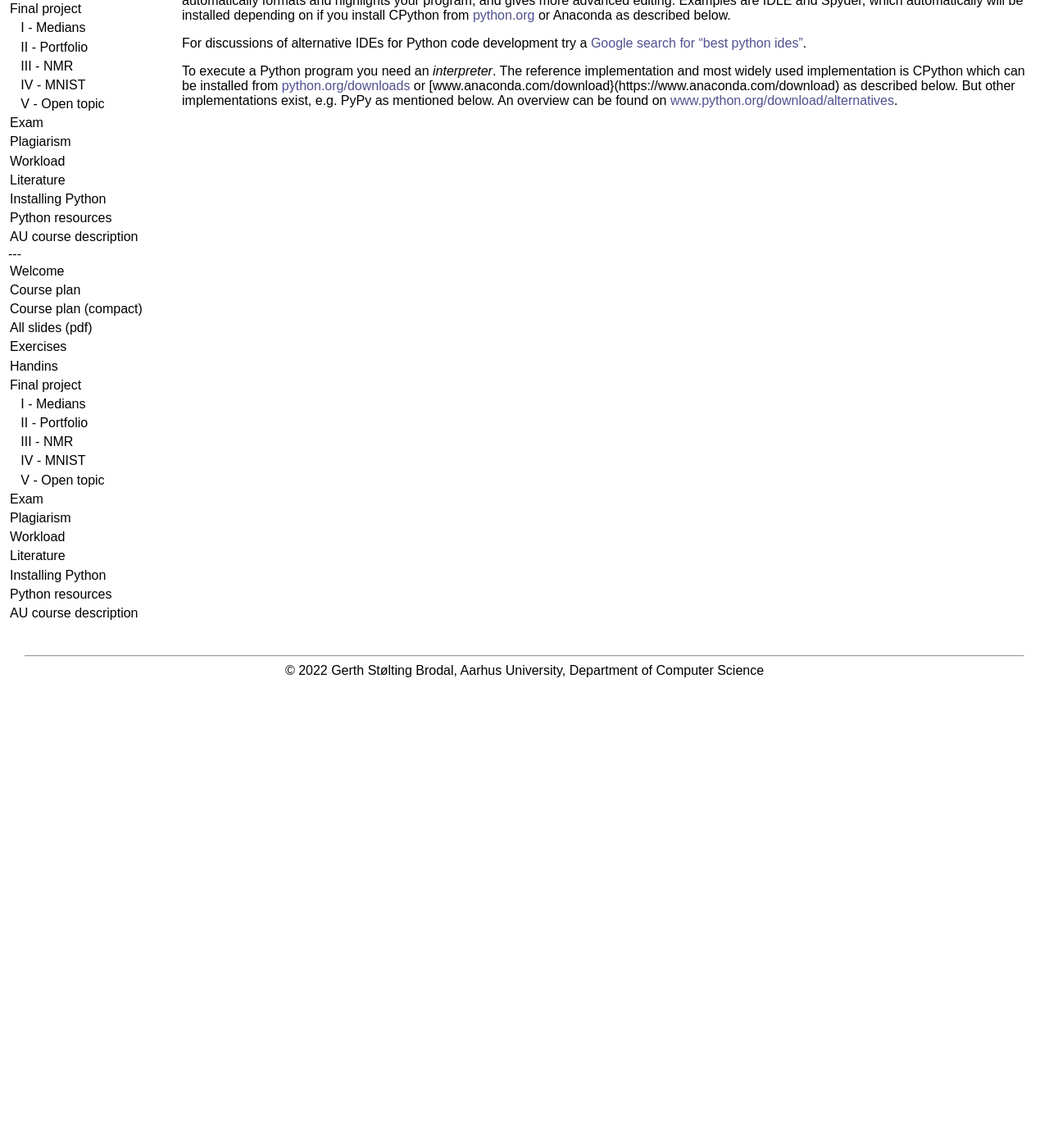
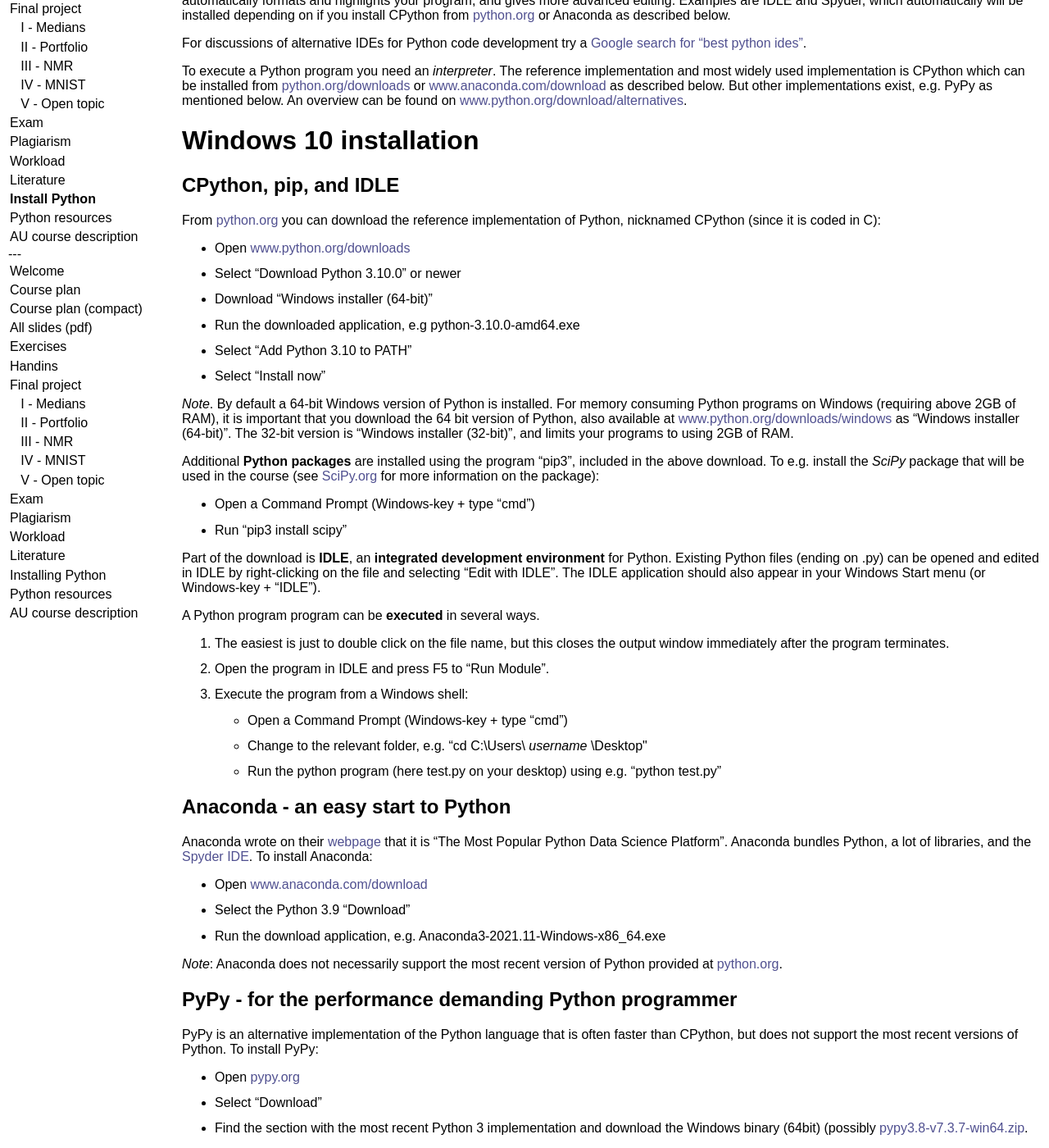
Before and after one commit to gsbrodal/gsbrodal.github.io, a Jekyll site: the page built from ipsa/install.md, in a window 1280 px wide and 1400 px high, scrolled down 271 px. Shown: the whole window at 82% size. Built offline with Jekyll 4.4.1, drawn with Linux system fonts in a browser that asks for light colours; our own code applies the rules of GitHub Pages for plain Markdown files; before the commit the page ends 1128 px from its top, so only the background shows below that; some of the changed text lies outside the part shown.

Commit message:
python install markdown files

```diff
--- a/_config.yml
+++ b/_config.yml
@@ -10,15 +10,15 @@
     url: welcome
   - title: "Course plan"
     url: plan
-  - title: Course plan (compact)
+  - title: "Course plan (compact)"
     url: plan_compact
-  - title: All slides (pdf)
+  - title: "All slides (pdf)"
     url: slides/all_slides.pdf
-  - title: Exercises
+  - title: "Exercises"
     url: exercises
-  - title: Handins
-    url: handings
-  - title: Final project
+  - title: "Handins"
+    url: handins
+  - title: "Final project"
     url: project
   - title: "&nbsp;&nbsp;&nbsp;I - Medians"
     url: project-1-medians
@@ -30,17 +30,17 @@
     url: project-4-mnist
   - title: "&nbsp;&nbsp;&nbsp;V - Open topic"
     url: project-5-open-topic
-  - title: Exam
+  - title: "Exam"
     url: exam
-  - title: Plagiarism
+  - title: "Plagiarism"
     url: plagiarism
-  - title: Workload
+  - title: "Workload"
     url: workload
-  - title: Literature
+  - title: "Literature"
     url: literature
-  - title: Installing Python
-    url: installing
-  - title: Python resources
+  - title: "Install Python"
+    url: install
+  - title: "Python resources"
     url: resources
-  - title: AU course description
+  - title: "AU course description"
     url: https://kursuskatalog.au.dk/en/course/117934/
--- a/ipsa/exercises.html
+++ b/ipsa/exercises.html
@@ -1,7 +1,7 @@
 <html>
 <head>
 <title>Exercises</title>
-<link href="ipsa.css" type=text/css rel=stylesheet>
+<link href="style.css" type=text/css rel=stylesheet>
 </head>
 <body>
 <p>
--- a/ipsa/install.md
+++ b/ipsa/install.md
@@ -6,4 +6,65 @@
 
 For discussions of alternative IDEs for Python code development try a [Google search for "best python ides"](https://www.google.com/search?q=best+python+ides&oq=best+python+ides).
 
-To execute a Python program you need an _interpreter_. The reference implementation and most widely used implementation is CPython which can be installed from [python.org/downloads](https://www.python.org/downloads) or [www.anaconda.com/download}(https://www.anaconda.com/download) as described below. But other implementations exist, e.g. PyPy as mentioned below. An overview can be found on [www.python.org/download/alternatives](https://www.python.org/download/alternatives).
+To execute a Python program you need an _interpreter_. The reference implementation and most widely used implementation is CPython which can be installed from [python.org/downloads](https://www.python.org/downloads) or [www.anaconda.com/download](https://www.anaconda.com/download) as described below. But other implementations exist, e.g. PyPy as mentioned below. An overview can be found on [www.python.org/download/alternatives](https://www.python.org/download/alternatives).
+
+# Windows 10 installation
+
+## CPython, pip, and IDLE
+
+From [python.org](https://www.python.org/downloads) you can download the reference implementation of Python, nicknamed CPython (since it is coded in C):
+
+* Open [www.python.org/downloads](https://www.python.org/downloads)
+* Select "Download Python 3.10.0" or newer
+* Download "Windows installer (64-bit)"
+* Run the downloaded application, e.g python-3.10.0-amd64.exe
+* Select "Add Python 3.10 to PATH"
+* Select "Install now"
+
+_Note_. By default a 64-bit Windows version of Python is installed. For memory consuming Python programs on Windows (requiring above 2GB of RAM), it is important that you download the 64 bit version of Python, also available at [www.python.org/downloads/windows](https://www.python.org/downloads/windows) as "Windows installer (64-bit)". The 32-bit version is "Windows installer (32-bit)", and limits your programs to using 2GB of RAM.
+
+Additional **Python packages** are installed using the program "pip3", included in the above download. To e.g. install the _SciPy_ package that will be used in the course (see [SciPy.org](https://www.scipy.org) for more information on the package):
+
+* Open a Command Prompt (Windows-key + type "cmd")
+* Run "pip3 install scipy"
+
+Part of the download is **IDLE**, an **integrated development environment** for Python. Existing Python files (ending on .py) can be opened and edited in IDLE by right-clicking on the file and selecting "Edit with IDLE". The IDLE application should also appear in your Windows Start menu (or Windows-key + "IDLE").
+
+A Python program program can be **executed** in several ways.
+
+1. The easiest is just to double click on the file name, but this closes the output window immediately after the program terminates.
+2. Open the program in IDLE and press F5 to "Run Module".
+3. Execute the program from a Windows shell:
+    - Open a Command Prompt (Windows-key + type "cmd")
+    - Change to the relevant folder, e.g. "cd C:\Users\ _username_ \Desktop\"
+    - Run the python program (here test.py on your desktop) using e.g. "python test.py"
+
+## Anaconda - an easy start to Python
+
+Anaconda wrote on their [webpage](https://www.anaconda.com) that it is "The Most Popular Python Data Science Platform". Anaconda bundles Python, a lot of libraries, and the [Spyder IDE](https://github.com/spyder-ide). To install Anaconda:
+
+* Open [www.anaconda.com/download](https://www.anaconda.com/download)
+* Select the Python 3.9 "Download"
+* Run the download application,	e.g. Anaconda3-2021.11-Windows-x86_64.exe
+
+_Note_: Anaconda does not necessarily support the most recent version of Python provided at [python.org](https://www.python.org).
+
+## PyPy - for the performance demanding Python programmer
+
+PyPy is an alternative implementation of the Python language that is often faster than CPython, but does not support the most recent versions of Python. To install PyPy:
+
+* Open [pypy.org](https://pypy.org)
+* Select "Download"
+* Find the section with the most recent Python 3 implementation	and download the Windows binary (64bit) (possibly [pypy3.8-v7.3.7-win64.zip](https://downloads.python.org/pypy/pypy3.8-v7.3.7-win64.zip).
+* Unzip the download folder and move the folder to an appropriate place, e.g. C:\Program Files\
+* Add the PyPy folder to your path:
+    * Windows-key + "Edit the system environment variables"
+    * Select "Environment variables"
+    * Select "Path"
+    * Select "New" and add the path to the folder with pypy3.exe, e.g. C:\Program Files (x86)\pypy3.8-v7.3.7-win64\
+
+The speed improvements of PyPy over CPython are due to the usage of the Just-In-Time compilation technique, that e.g. also is used inside the Google Chrome browser for executing JavaScript (see the Wikipedia page on [Chrome V8](https://en.wikipedia.org/wiki/Chrome_V8) and by Java Virtual Machines for executing Java programs (bytecode) (see more on [Just-In-Time compilation](https://en.wikipedia.org/wiki/Just-in-time_compilation) on Wikipedia).
+
+# Mac OS X and Linux installation
+
+If you are using Mac OS X or Linux then the webpages mentioned for Windows 10 installation also contain download links for [CPython/IDLE/pip](https://www.python.org/downloads), [Anaconda](https://www.anaconda.com/download) and [PyPy](https://pypy.org/download.html).
```
Also changed, not shown: ipsa/install-mac-linux.md (deleted, +0 -3 lines), ipsa/install-windows.md (deleted, +0 -56 lines), ipsa/guttag2ed.jpg (deleted).
